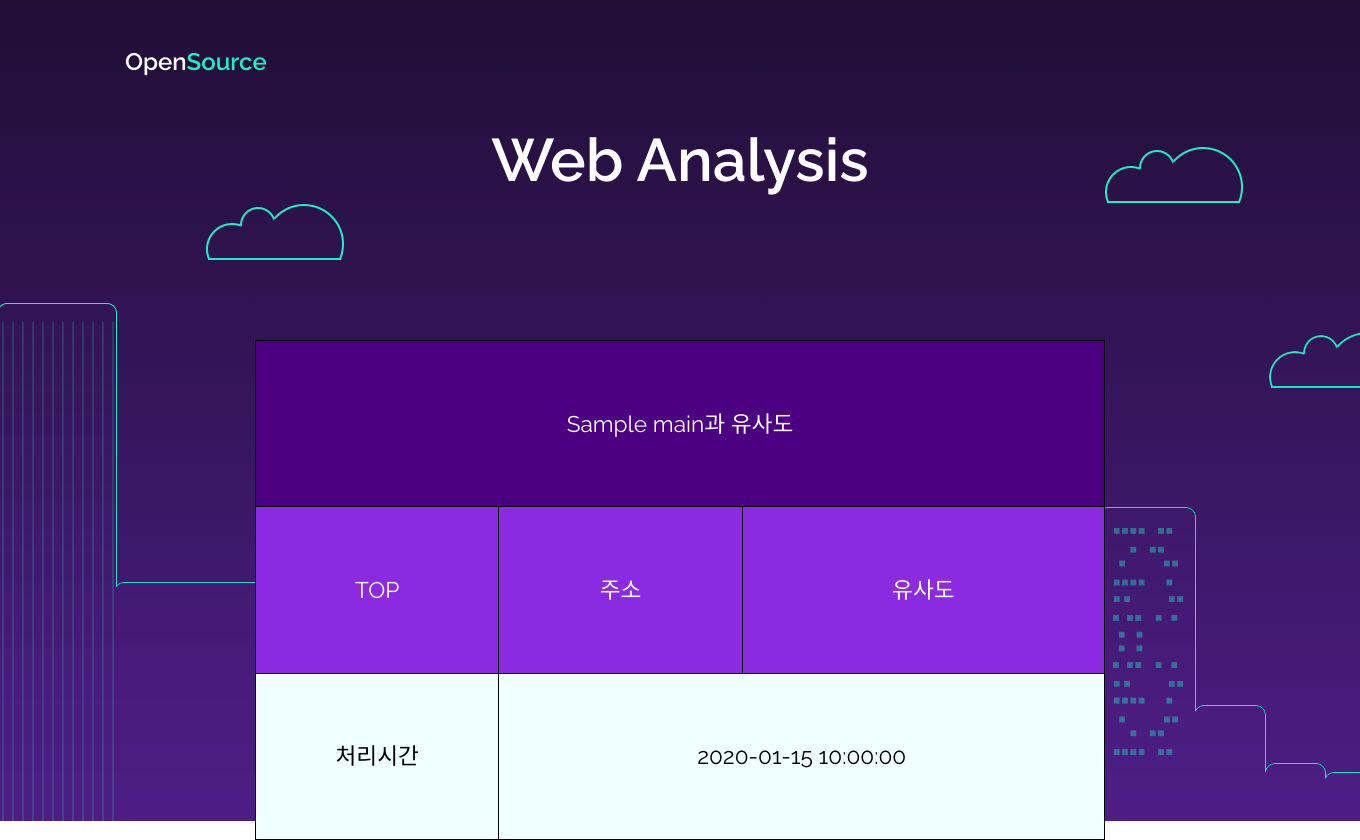
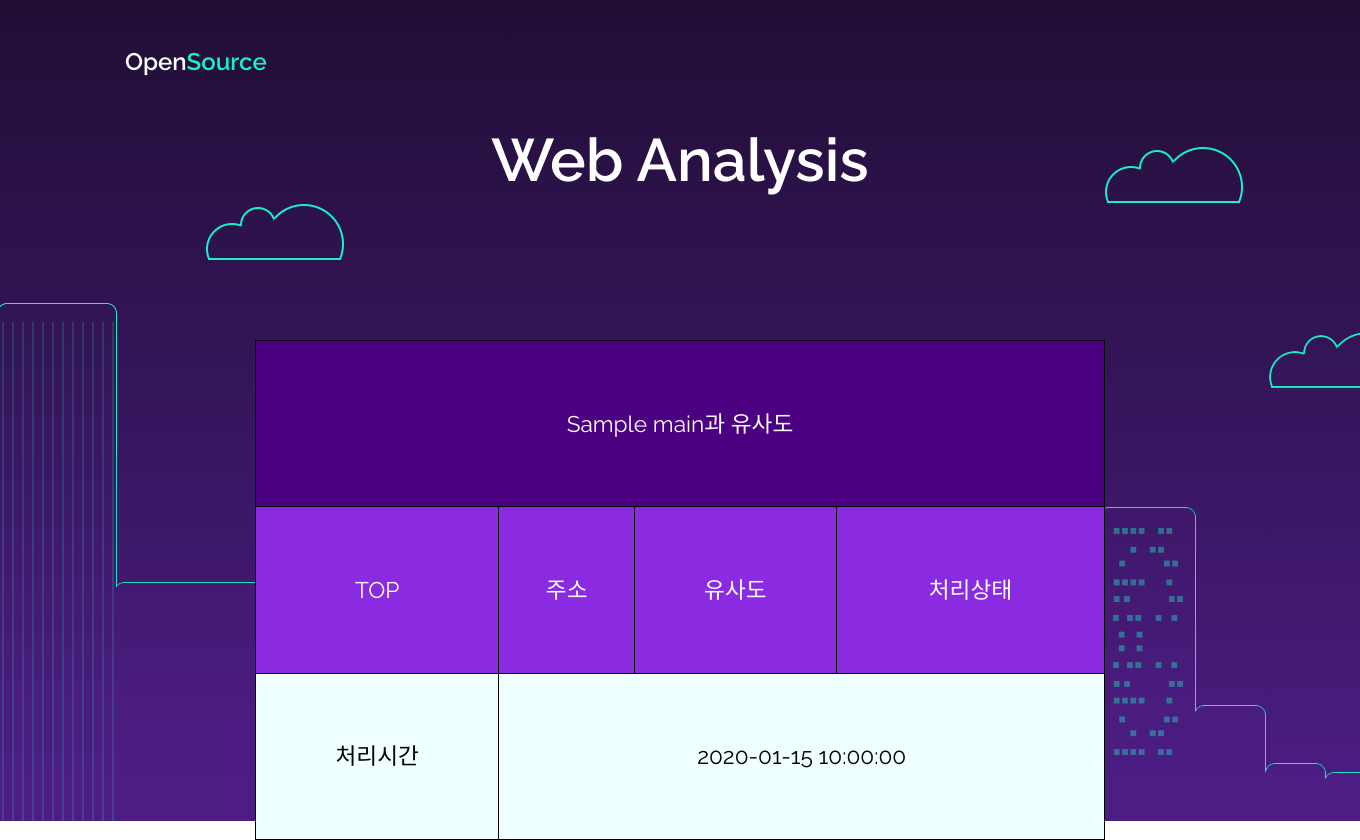
Before and after one commit to akuby21/OSFinalProject, a Flask app: template templates/button2.html in a window 1360 px wide; the page is wider, and only the part inside the window is pictured. Run offline with Flask 2, Linux system fonts and the light colour scheme; the template is opened without the code that fills it: most values are stand-ins (such as "Sample title", 1, 10 or a date in 2020); some libraries are stand-ins or nearby versions.

Commit message:
Update button2.html

```diff
--- a/templates/button2.html
+++ b/templates/button2.html
@@ -85,16 +85,24 @@ font-size : 17pt;
    <td> 주소 </td>
 
    <td> 유사도 </td>
+   <td> 처리상태 </td>
+   {%if (size == 0)%}
+   <tr align = "center" bgcolor = "Azure" style = "color:black">
+   <td colspan = "4">비교 할 파일이 존재하지 않습니다</td>
+   </tr>
+   {%else%}
    {% for i in range(0,size)%}
   <tr align = "center" bgcolor = "Azure" style = "color:black">
    <td> {{i+1}} </td>
    <td> {{simi[i][0]}} </td>
    <td> {{simi[i][1]}} </td>
+   <td> {{status[i]}} </td>
    </tr>
    {% endfor %}
    <tr align = "center" bgcolor = "Azure" style = "color:black">
    <td> 처리시간 </td>
-   <td colspan = "3">{{time}}</td>
+   <td colspan = "4">{{time}}</td>
+   {% endif%}
    </tr>
    </table>
 
```
